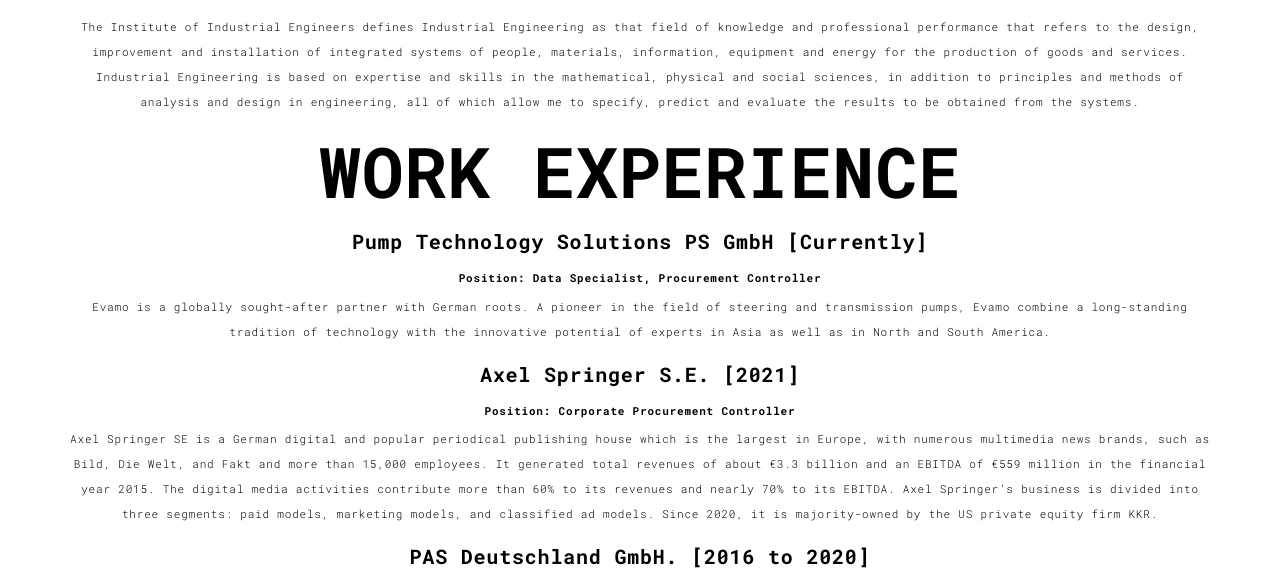
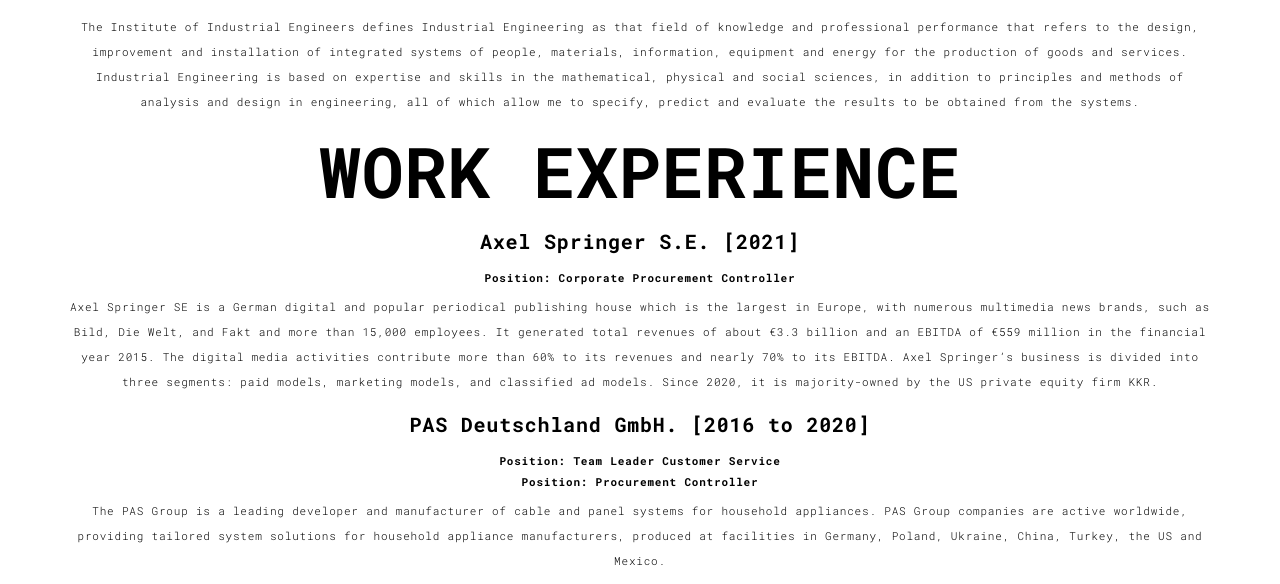
Before and after one commit to Leonardovonflorenz/portfo, a Flask app: page /about.html in a window 1280 px wide. Shown: the part 1658-2242 px from the top of the page. Run offline with Flask 2, Linux system fonts and the light colour scheme; some libraries are stand-ins or nearby versions.

Commit message:
commet out evamo

```diff
--- a/templates/about.html
+++ b/templates/about.html
@@ -152,13 +152,13 @@
               specify, predict and evaluate the results to be obtained from the systems.</p>
 
             <h1>WORK EXPERIENCE</h1>
-            <h3>Pump Technology Solutions PS GmbH [Currently]</h3>
+            <!-- <h3>Pump Technology Solutions PS GmbH [Currently]</h3>
             <h4>Position: Data Specialist, Procurement Controller </h4>
             <p>
               Evamo is a globally sought-after partner with German roots. A pioneer in the field of steering and
               transmission pumps, Evamo combine a long-standing tradition of technology with the innovative
               potential of experts in Asia as well as in North and South America.
-            </p>
+            </p> -->
 
             <h3>Axel Springer S.E. [2021]</h3>
             <h4>Position: Corporate Procurement Controller</h4>
```
